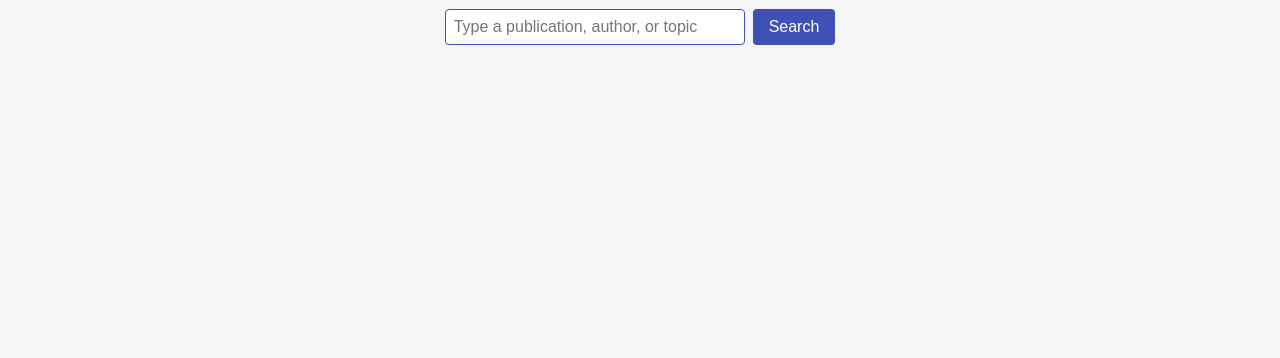
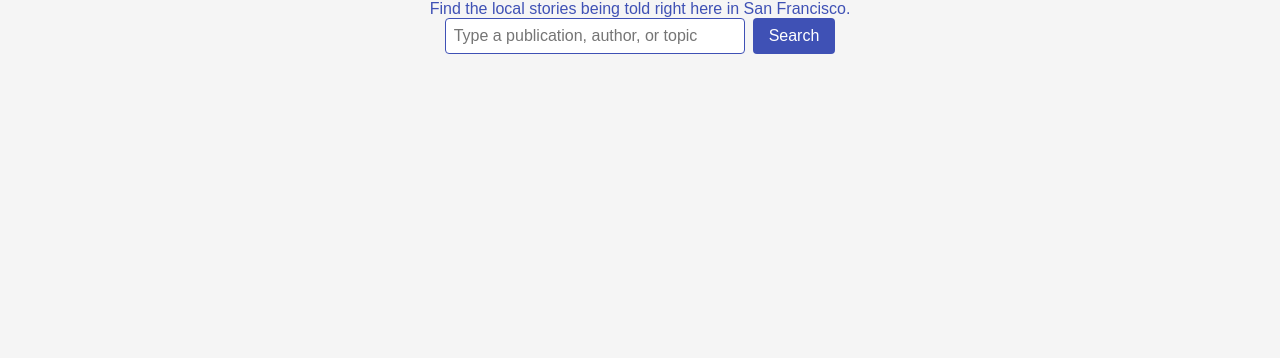
Before and after one commit to localstoryfinder/localstoryfinder.github.io, a plain HTML site: page index.html in a window 1280 px wide. Shown: the part 442-800 px from the top of the page. Drawn offline with nearby package versions, Linux system fonts and the light colour scheme.

Commit message:
added intro blurb

```diff
--- a/index.html
+++ b/index.html
@@ -20,6 +20,7 @@
         <div class="search-container">
             <h2>San Francisco's</h2>
             <h1>Local Story Finder</h1>
+            <p class="intro-text">Find the local stories being told right here in San Francisco.
             <form class="search-box">
                 <input type="text" class="search-input" placeholder="Type a publication, author, or topic">
                 <button type="submit" class="search-btn">Search</button>
```
